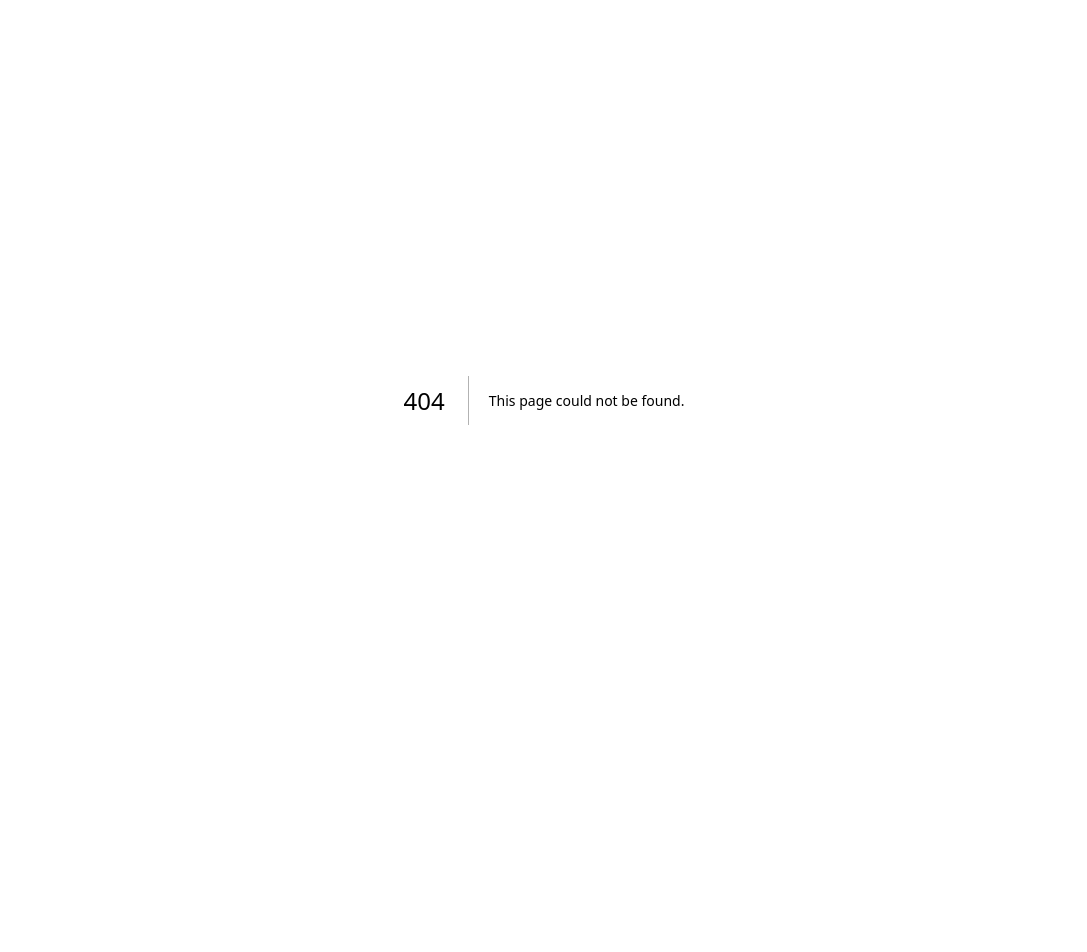
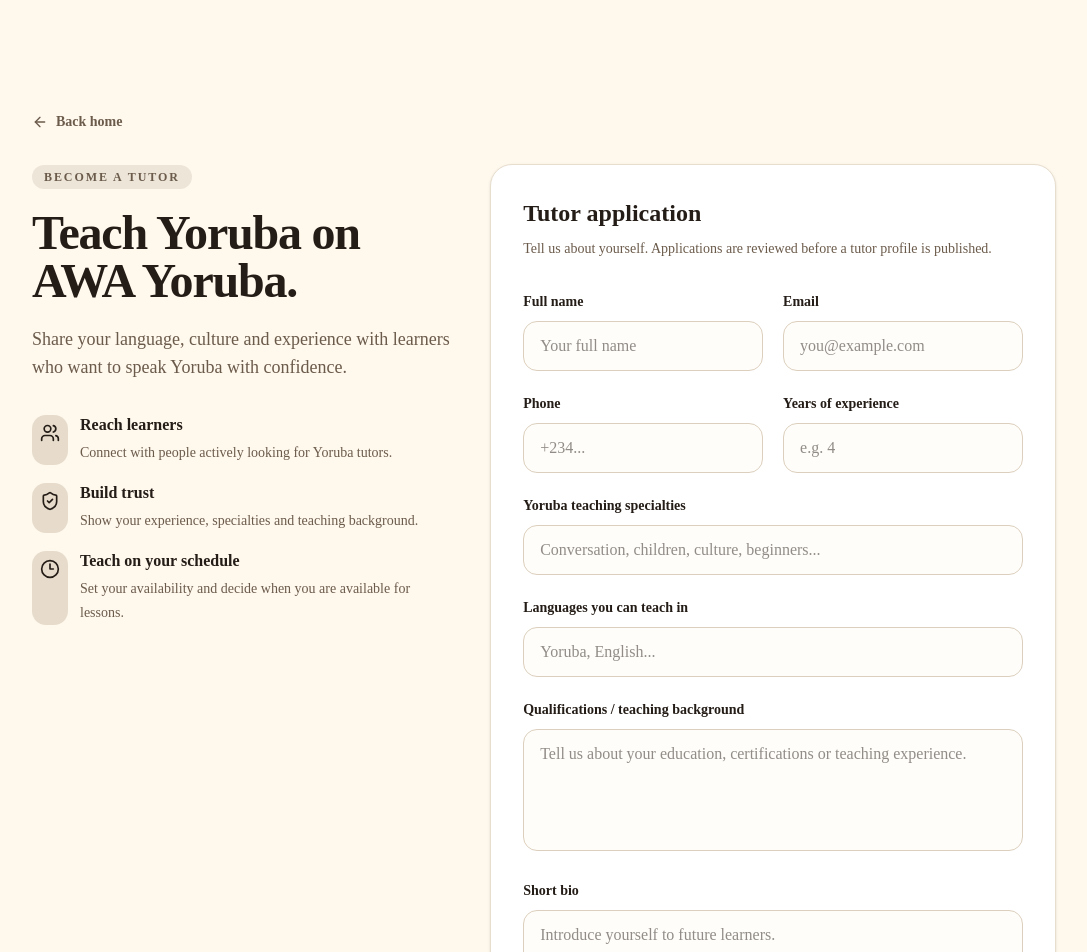
Before and after one commit to Adesorotosin/awa-yoruba, a Next.js app: page /tutor/apply in a window 1280 px wide. Before the commit this address had no page. Shown: the top 952 px of the page, without its empty margins (96-1183 px from the left). Before the commit the page ends 800 px from the top, so only its background shows below. Built offline with nearby package versions, Linux system fonts and the light colour scheme.

Commit message:
feat: add tutor application page

```diff
--- /dev/null
+++ b/app/tutor/apply/page.tsx
@@ -0,0 +1,127 @@
+import Link from "next/link";
+import { ArrowLeft, CheckCircle2, Clock3, ShieldCheck, Users } from "lucide-react";
+
+const benefits = [
+  {
+    icon: Users,
+    title: "Reach learners",
+    text: "Connect with people actively looking for Yoruba tutors.",
+  },
+  {
+    icon: ShieldCheck,
+    title: "Build trust",
+    text: "Show your experience, specialties and teaching background.",
+  },
+  {
+    icon: Clock3,
+    title: "Teach on your schedule",
+    text: "Set your availability and decide when you are available for lessons.",
+  },
+];
+
+export default function TutorApplyPage() {
+  return (
+    <main className="min-h-screen bg-[#FFF8ED] px-5 pb-16 pt-28 text-[#241C16] sm:px-8 lg:px-12">
+      <div className="mx-auto max-w-5xl">
+        <Link
+          href="/"
+          className="mb-8 inline-flex items-center gap-2 text-sm font-semibold text-[#6B5B4B] transition hover:text-[#241C16]"
+        >
+          <ArrowLeft className="h-4 w-4" />
+          Back home
+        </Link>
+
+        <div className="grid gap-10 lg:grid-cols-[0.85fr_1.15fr] lg:items-start">
+          <section>
+            <span className="inline-flex rounded-full bg-[#EDE5D8] px-3 py-1 text-xs font-bold uppercase tracking-[0.16em] text-[#6B5B4B]">
+              Become a tutor
+            </span>
+            <h1 className="mt-5 text-4xl font-black tracking-tight sm:text-5xl">
+              Teach Yoruba on AWA Yoruba.
+            </h1>
+            <p className="mt-5 max-w-xl text-base leading-7 text-[#6B5B4B] sm:text-lg">
+              Share your language, culture and experience with learners who want to speak Yoruba with confidence.
+            </p>
+
+            <div className="mt-8 space-y-4">
+              {benefits.map(({ icon: Icon, title, text }) => (
+                <div key={title} className="flex gap-3">
+                  <div className="mt-0.5 rounded-xl bg-[#E7DCCB] p-2">
+                    <Icon className="h-5 w-5" />
+                  </div>
+                  <div>
+                    <h2 className="font-bold">{title}</h2>
+                    <p className="mt-1 text-sm leading-6 text-[#6B5B4B]">{text}</p>
+                  </div>
+                </div>
+              ))}
+            </div>
+          </section>
+
+          <section className="rounded-3xl border border-[#E8DECE] bg-white p-6 shadow-sm sm:p-8">
+            <div className="mb-7">
+              <h2 className="text-2xl font-black">Tutor application</h2>
+              <p className="mt-2 text-sm leading-6 text-[#6B5B4B]">
+                Tell us about yourself. Applications are reviewed before a tutor profile is published.
+              </p>
+            </div>
+
+            <form action="/api/tutors/apply" method="POST" className="space-y-5">
+              <div className="grid gap-5 sm:grid-cols-2">
+                <label className="block">
+                  <span className="text-sm font-bold">Full name</span>
+                  <input name="name" required className="mt-2 w-full rounded-xl border border-[#DCCFBD] bg-[#FFFDF9] px-4 py-3 outline-none transition focus:border-[#7655FB]" placeholder="Your full name" />
+                </label>
+                <label className="block">
+                  <span className="text-sm font-bold">Email</span>
+                  <input name="email" type="email" required className="mt-2 w-full rounded-xl border border-[#DCCFBD] bg-[#FFFDF9] px-4 py-3 outline-none transition focus:border-[#7655FB]" placeholder="you@example.com" />
+                </label>
+              </div>
+
+              <div className="grid gap-5 sm:grid-cols-2">
+                <label className="block">
+                  <span className="text-sm font-bold">Phone</span>
+                  <input name="phone" type="tel" required className="mt-2 w-full rounded-xl border border-[#DCCFBD] bg-[#FFFDF9] px-4 py-3 outline-none transition focus:border-[#7655FB]" placeholder="+234..." />
+                </label>
+                <label className="block">
+                  <span className="text-sm font-bold">Years of experience</span>
+                  <input name="experienceYears" type="number" min="0" max="60" required className="mt-2 w-full rounded-xl border border-[#DCCFBD] bg-[#FFFDF9] px-4 py-3 outline-none transition focus:border-[#7655FB]" placeholder="e.g. 4" />
+                </label>
+              </div>
+
+              <label className="block">
+                <span className="text-sm font-bold">Yoruba teaching specialties</span>
+                <input name="specialties" required className="mt-2 w-full rounded-xl border border-[#DCCFBD] bg-[#FFFDF9] px-4 py-3 outline-none transition focus:border-[#7655FB]" placeholder="Conversation, children, culture, beginners..." />
+              </label>
+
+              <label className="block">
+                <span className="text-sm font-bold">Languages you can teach in</span>
+                <input name="languages" required className="mt-2 w-full rounded-xl border border-[#DCCFBD] bg-[#FFFDF9] px-4 py-3 outline-none transition focus:border-[#7655FB]" placeholder="Yoruba, English..." />
+              </label>
+
+              <label className="block">
+                <span className="text-sm font-bold">Qualifications / teaching background</span>
+                <textarea name="qualifications" required rows={4} className="mt-2 w-full resize-none rounded-xl border border-[#DCCFBD] bg-[#FFFDF9] px-4 py-3 outline-none transition focus:border-[#7655FB]" placeholder="Tell us about your education, certifications or teaching experience." />
+              </label>
+
+              <label className="block">
+                <span className="text-sm font-bold">Short bio</span>
+                <textarea name="bio" required rows={4} className="mt-2 w-full resize-none rounded-xl border border-[#DCCFBD] bg-[#FFFDF9] px-4 py-3 outline-none transition focus:border-[#7655FB]" placeholder="Introduce yourself to future learners." />
+              </label>
+
+              <label className="block">
+                <span className="text-sm font-bold">Hourly rate (NGN)</span>
+                <input name="hourlyRate" type="number" min="0" required className="mt-2 w-full rounded-xl border border-[#DCCFBD] bg-[#FFFDF9] px-4 py-3 outline-none transition focus:border-[#7655FB]" placeholder="e.g. 8500" />
+              </label>
+
+              <button type="submit" className="flex w-full items-center justify-center gap-2 rounded-xl bg-[#241C16] px-5 py-3.5 font-bold text-white transition hover:opacity-90">
+                Submit application
+                <CheckCircle2 className="h-5 w-5" />
+              </button>
+            </form>
+          </section>
+        </div>
+      </div>
+    </main>
+  );
+}
```
